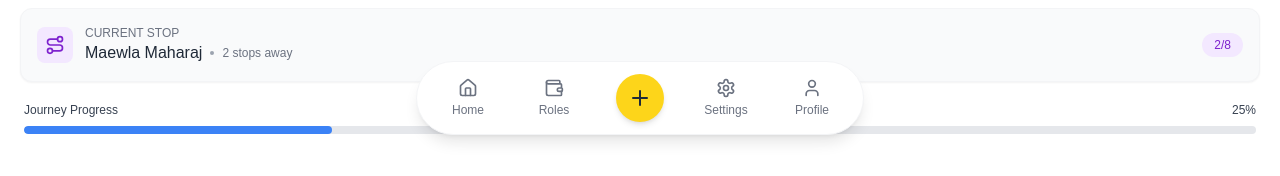
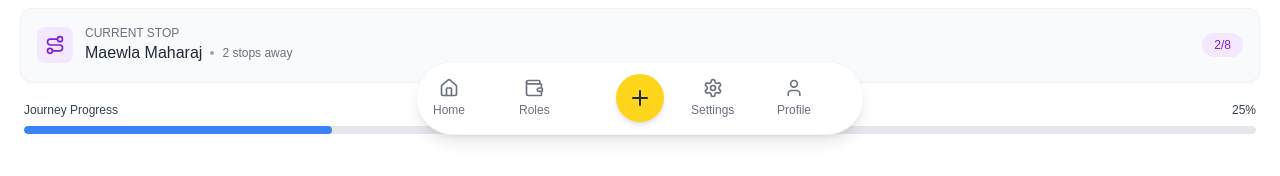
Before and after one commit to namanpunn/btrackmru, a Next.js app: page /tracking in a window 1280 px wide. Shown: the part 657-833 px from the top of the page. Built offline with nearby package versions, Linux system fonts and the light colour scheme.

Commit message:
bug fixed

```diff
--- a/components/Navbar.js
+++ b/components/Navbar.js
@@ -1,11 +1,13 @@
 import React from 'react';
 import { Home, Wallet, Plus, Settings, User } from 'lucide-react';
+import Link from 'next/link';
 
 const Navbar = () => {
   return (
     <div className="fixed bottom-2 left-0 right-0 flex justify-center">
       <div className="z-50 w-full max-w-md bg-white border border-gray-100 rounded-full shadow-lg flex items-center justify-between px-2 py-2">
         <div className="grid grid-cols-5 w-full">
+          <Link href="/">
             <button
               type="button"
               className="flex flex-col items-center justify-center p-2 rounded-full hover:bg-gray-50  transition-colors"
@@ -13,7 +15,9 @@ const Navbar = () => {
               <Home size={20} className="text-gray-500 " />
               <span className="text-xs mt-1 text-gray-500">Home</span>
             </button>
+          </Link>
 
+          <Link href="/user">
           <button
             type="button"
             className="flex flex-col items-center justify-center p-2 rounded-full hover:bg-gray-50  transition-colors"
@@ -21,16 +25,20 @@ const Navbar = () => {
             <Wallet size={20} className="text-gray-500" />
             <span className="text-xs mt-1 text-gray-500">Roles</span>
           </button>
+          </Link>
 
           <div className="flex items-center justify-center">
+          <Link href="/developing">
             <button
               type="button"
               className="inline-flex items-center justify-center w-12 h-12 font-medium bg-[#FDD51A] rounded-full hover:bg-[#FFE04A] shadow-md transition-colors"
             >
               <Plus size={24} className="text-gray-800" />
             </button>
+            </Link>
           </div>
 
+          <Link href="/developing">
           <button
             type="button"
             className="flex flex-col items-center justify-center p-2 rounded-full hover:bg-gray-50  transition-colors"
@@ -38,7 +46,9 @@ const Navbar = () => {
             <Settings size={20} className="text-gray-500 " />
             <span className="text-xs mt-1 text-gray-500">Settings</span>
           </button>
+          </Link>
 
+          <Link href="/developing">
           <button
             type="button"
             className="flex flex-col items-center justify-center p-2 rounded-full hover:bg-gray-50  transition-colors"
@@ -46,6 +56,7 @@ const Navbar = () => {
             <User size={20} className="text-gray-500 " />
             <span className="text-xs mt-1 text-gray-500">Profile</span>
           </button>
+          </Link>
         </div>
       </div>
     </div>
```
Lines whose indentation alone changed are shown as unchanged.
